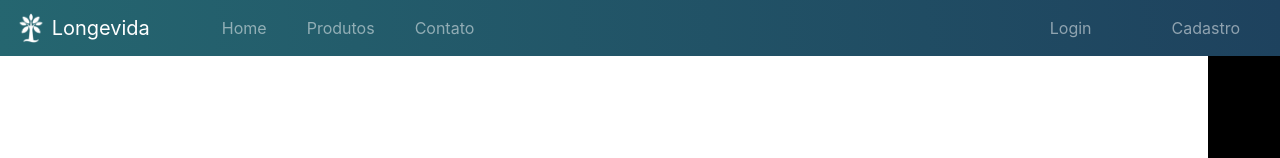
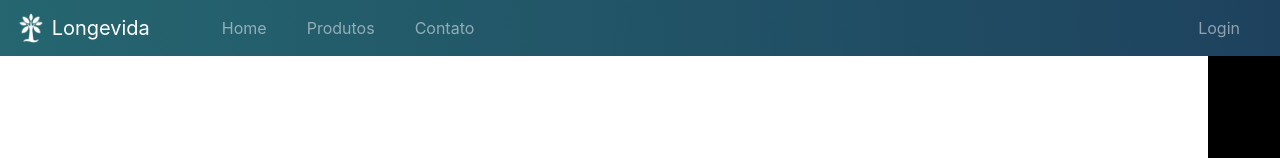
Before and after one commit to GustavoGodoy/LongeVida-Front-End, an Angular app in the folder Longevida/: page /home in a window 1280 px wide. Shown: the top 158 px of the page. Built offline with nearby package versions, Linux system fonts and the light colour scheme; what ngx-order-pipe would draw is missing.

Commit message:
Projeto Longevida | Front-End | Angular

```diff
--- a/Longevida/src/app/navbar/navbar.component.html
+++ b/Longevida/src/app/navbar/navbar.component.html
@@ -31,9 +31,9 @@ background: linear-gradient(86deg, rgba(37,102,112,1) 0%, rgba(30,66,94,1) 100%)
            <a class="nav-link " routerLink='/login'>Login</a>
           </li>
         </div>
-        <div *ngIf='auth.btnLogin()'>
+        <div *ngIf='auth.btnSair()'>
           <li class="nav-item pl-5 pr-3">
-            <a class="nav-link " routerLink='/cadastro'>Cadastro</a>
+            <a class="nav-link " routerLink='/cadastro'>Cadastrar Produto</a>
           </li>
          </div>
 
```
